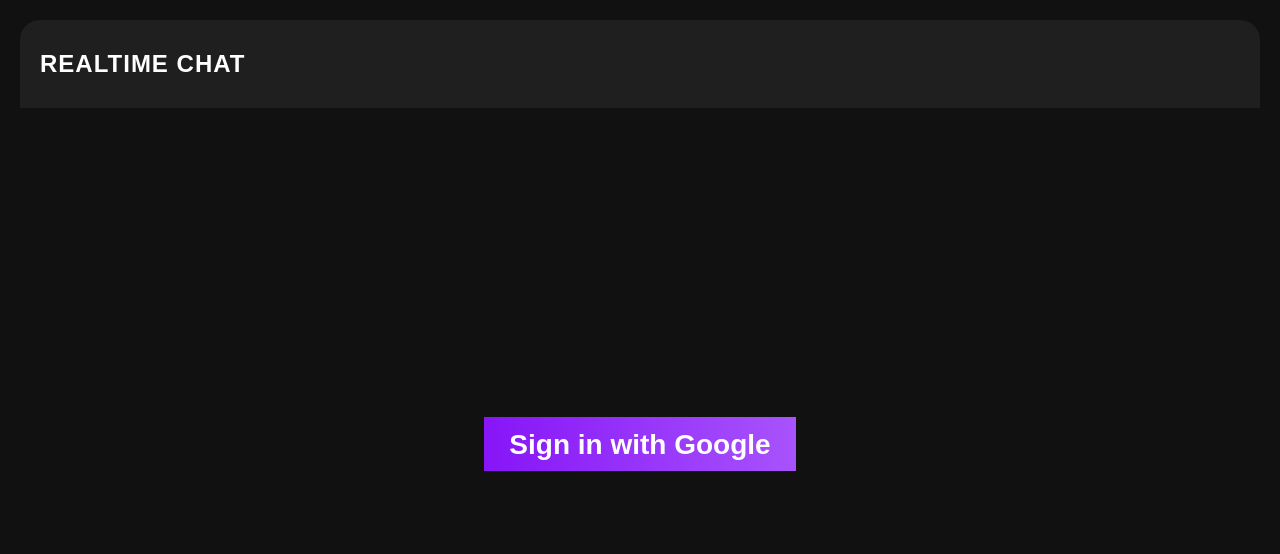
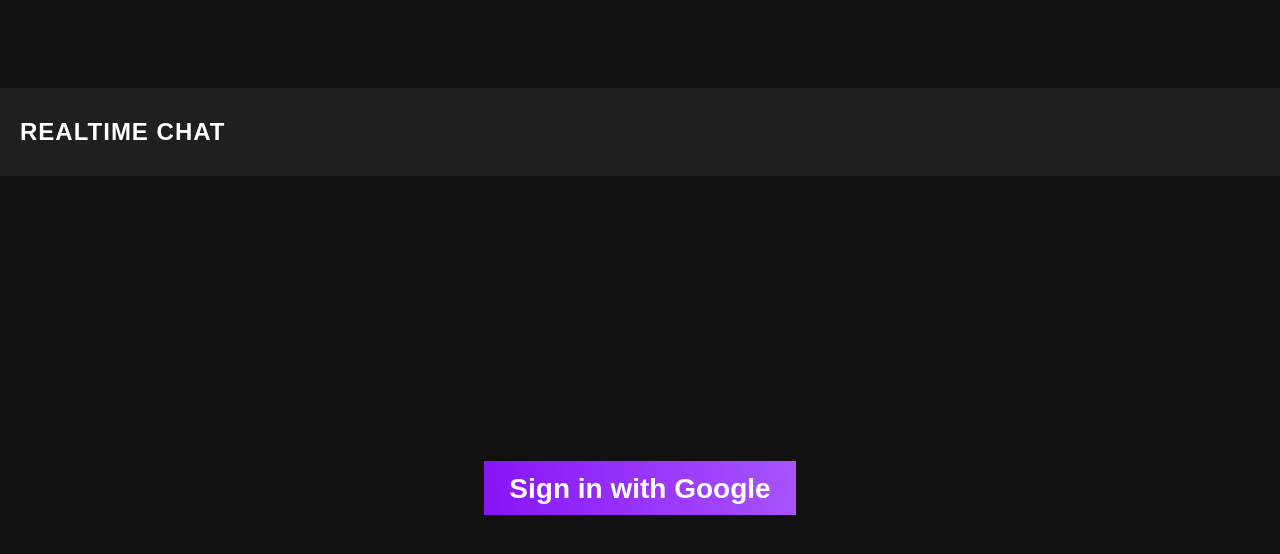
Before and after one commit to svkhrobbeck/realtime-chat, a React app: page / in a window 1280 px wide. Shown: the top 554 px of the page. Built offline with nearby package versions, Linux system fonts and the light colour scheme; no server answers; the HTML template or start-up script is replaced by a standard one; a web font is replaced by a local one.

Commit message:
Update index.scss

```diff
--- a/src/index.scss
+++ b/src/index.scss
@@ -1,8 +1,10 @@
 /* CUSTOM PROPS */
 :root {
   --text-color: #fff;
+  --secondary-text-color: #4d4c4e;
   --primary-bg: #121111;
   --secondary-bg: #1f1f1f;
+  --input-bg: #272626;
   --purple: #7c01f6;
   --primary-gradient: linear-gradient(86.44deg, #830ef7 -10.55%, #ac5bfd 112.21%);
 }
@@ -47,7 +49,6 @@
 
 body {
   height: 100%;
-  padding: 20px;
   background-color: var(--primary-bg);
   font-family: "Gilroy", "Arial", sans-serif;
   font-size: 16px;
@@ -80,10 +81,25 @@
   overflow: hidden;
 }
 
+/* SCROLL BAR */
+::-webkit-scrollbar {
+  @media only screen and (min-width: 768px) {
+    width: 6px;
+  }
+}
+
+::-webkit-scrollbar-track {
+  @media only screen and (min-width: 768px) {
+    box-shadow: inset 0 0 2px var(--purple);
+  }
+}
+
+::-webkit-scrollbar-thumb {
+  background: var(--purple);
+}
+
 #root {
-  position: relative;
-  border-radius: 20px;
-  overflow: hidden;
+  padding-top: 88px;
   height: 100%;
   display: flex;
   flex-direction: column;
```
